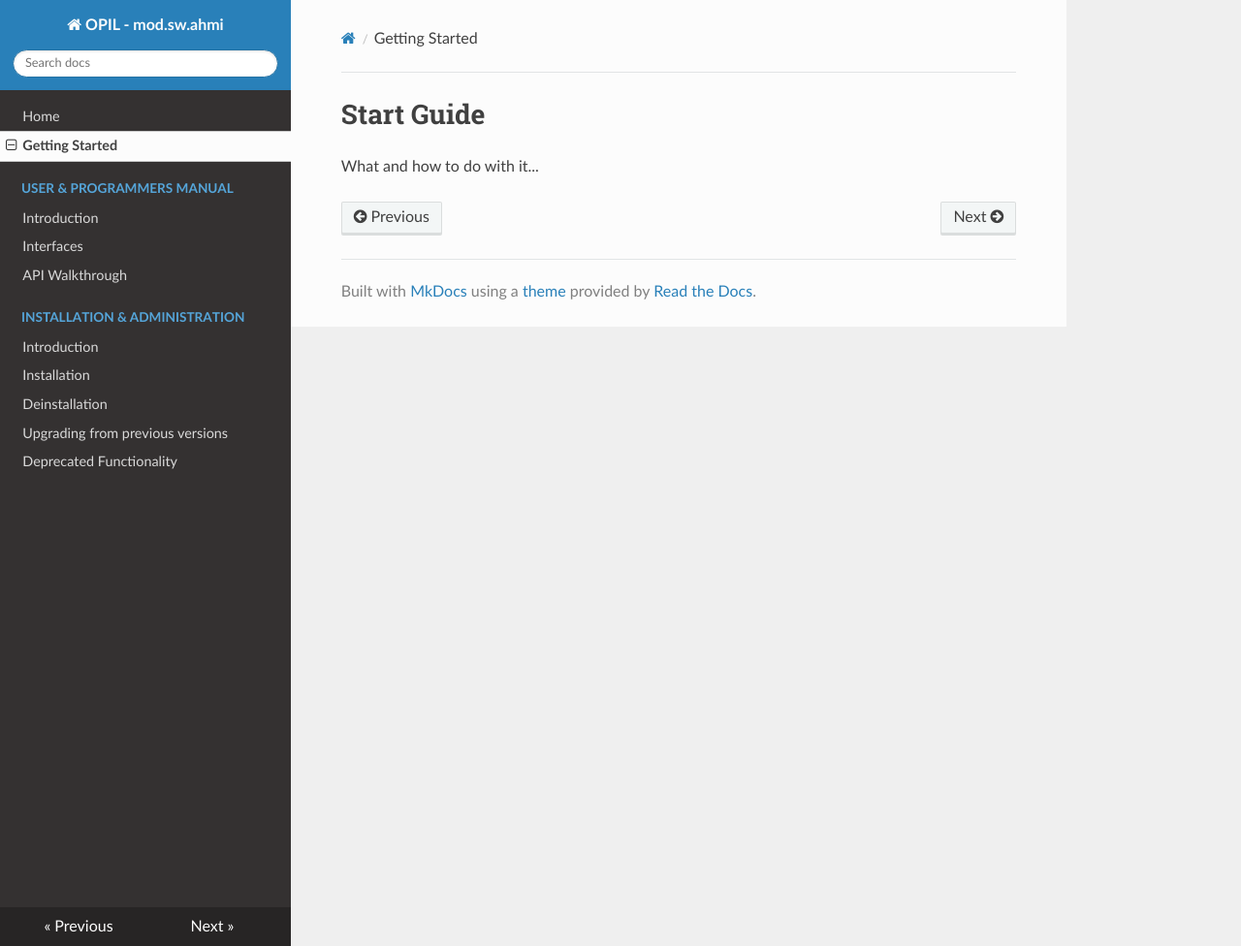
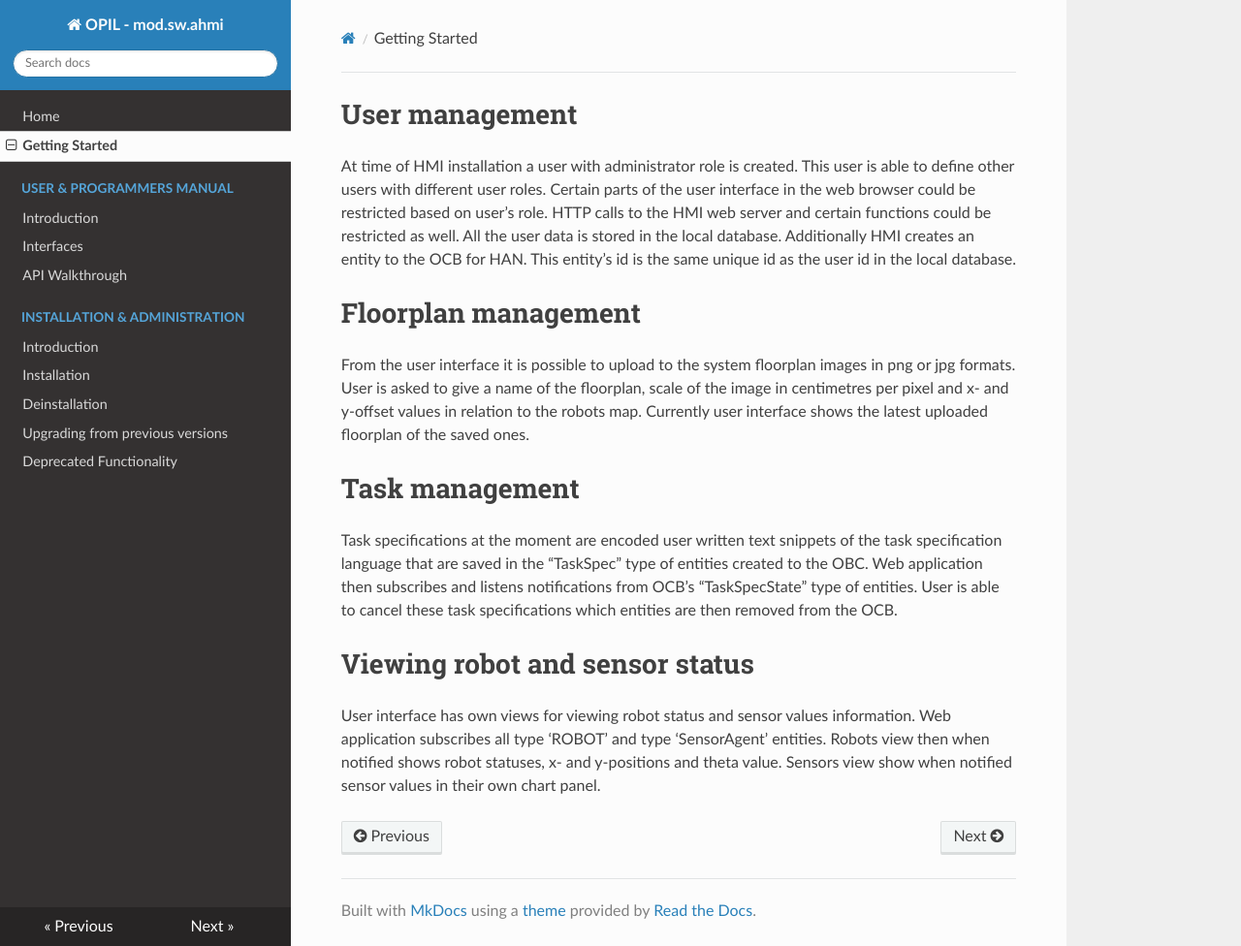
Before and after one commit to ramp-eu/Human-Machine_Interface, an MkDocs documentation site: the page built from doc/docs/start.md, in a window 1280 px wide and 976 px high. Shown: the whole window at 97% size. Built offline with MkDocs 1.6.1, drawn with Linux system fonts in a browser that asks for light colours; nearby versions of some CDN libraries.

Commit message:
Documentation

```diff
--- a/doc/docs/start.md
+++ b/doc/docs/start.md
@@ -1,2 +1,15 @@
-# Start Guide
-What and how to do with it...
+# User management
+
+At time of HMI installation a user with administrator role is created. This user is able to define other users with different user roles. Certain parts of the user interface in the web browser could be restricted based on user’s role. HTTP calls to the HMI web server and certain functions could be restricted as well. All the user data is stored in the local database. Additionally HMI creates an entity to the OCB for HAN. This entity’s id is the same unique id as the user id in the local database.
+
+# Floorplan management
+
+From the user interface it is possible to upload to the system floorplan images in png or jpg formats. User is asked to give a name of the floorplan, scale of the image in centimetres per pixel and x- and y-offset values in relation to the robots map. Currently user interface shows the latest uploaded floorplan of the saved ones.
+
+# Task management
+
+Task specifications at the moment are encoded user written text snippets of the task specification language that are saved in the “TaskSpec” type of entities created to the OBC. Web application then subscribes and listens notifications from OCB’s “TaskSpecState” type of entities. User is able to cancel these task specifications which entities are then removed from the OCB.
+
+# Viewing robot and sensor status
+
+User interface has own views for viewing robot status and sensor values information. Web application subscribes all type ‘ROBOT’ and type ‘SensorAgent’ entities. Robots view then when notified shows robot statuses, x- and y-positions and theta value. Sensors view show when notified sensor values in their own chart panel.
```
Also changed, not shown: doc/docs/index.md (+0 -16 lines), doc/docs/install/install.md (+0 -2 lines), README.md.
